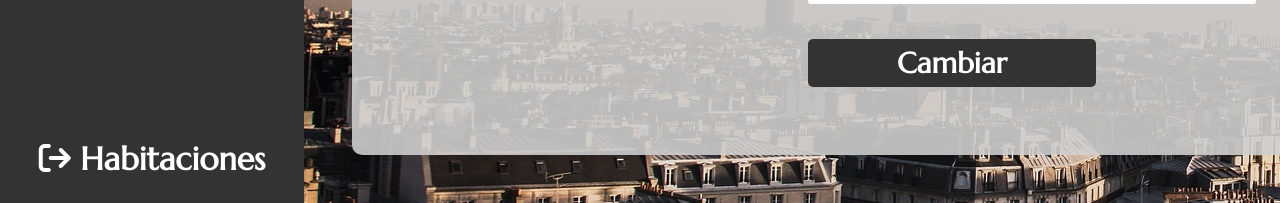
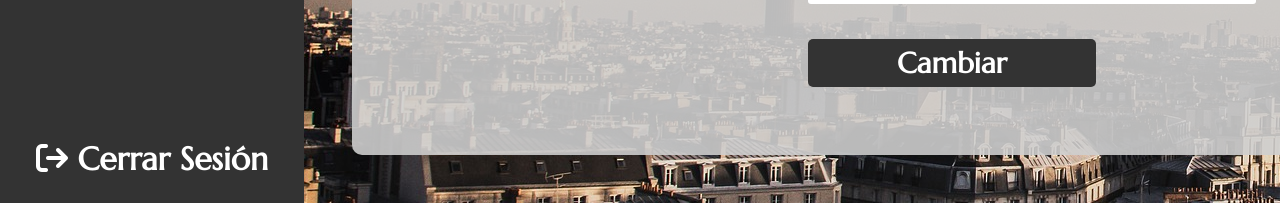
Before and after one commit to Syndicate0131/TALLER_0_Maquetaci-n_Responsive, a plain HTML site: page html/dashboard.html in a window 1280 px wide. Shown: the part 741-944 px from the top of the page. Drawn offline with Linux system fonts and the light colour scheme.

Commit message:
dashboard

```diff
--- a/html/dashboard.html
+++ b/html/dashboard.html
@@ -21,7 +21,7 @@
 <h2><i class="fa-solid fa-bell-concierge"></i> Habitaciones</h2>
 </div>
 <div class="navvert3">
-<h2 class="navd2"><i class="fa-solid fa-arrow-right-from-bracket"></i> Habitaciones</h2>
+<h2 class="navd2"><i class="fa-solid fa-arrow-right-from-bracket"></i> Cerrar Sesión</h2>
 </div>
 </nav>
 <div class="dashmain">
```
